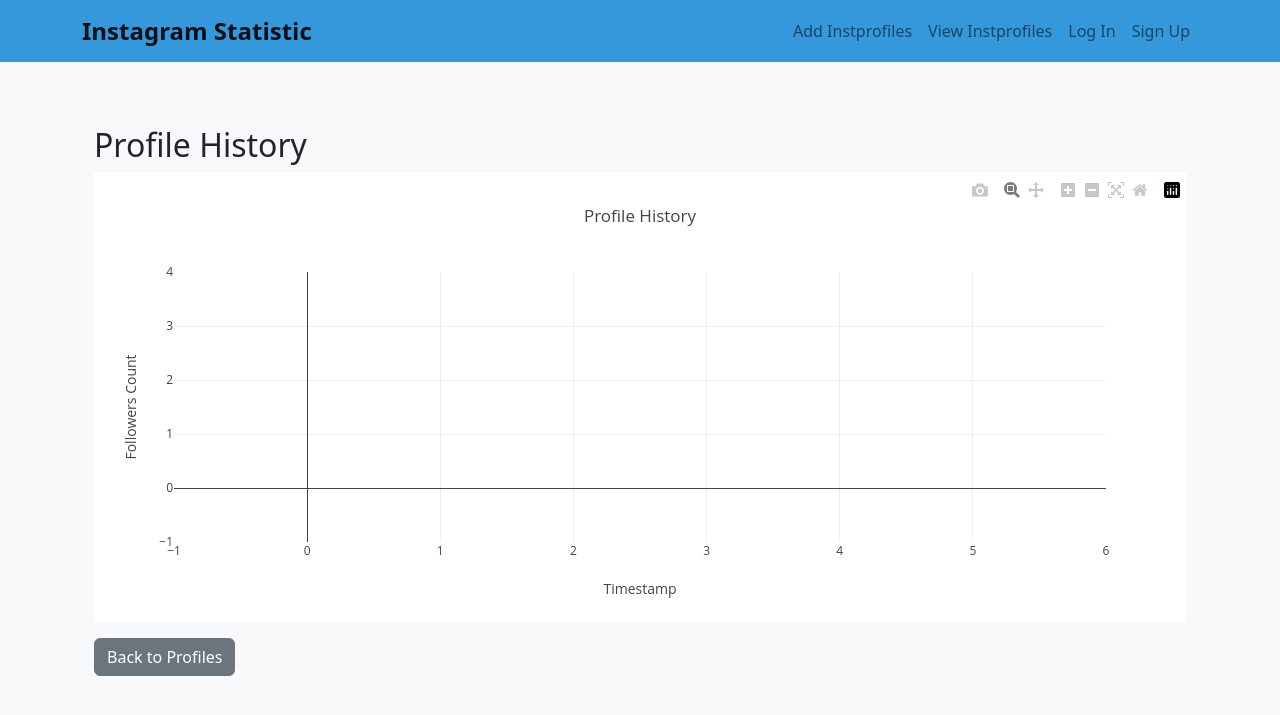
After one commit to Aalis/instagram_stats, a Django app: page /inst_history/instprofile/1/history/ in a window 1280 px wide. The commit adds this page. Shown: the top 715 px of the page. Run offline with Django 5.2, Linux system fonts and the light colour scheme; data that the repository does not hold is empty; parts of the project's set-up code (start-up, migrations or seed data) failed here and were passed over; some libraries are stand-ins or nearby versions.

Commit message:
add charts of followers change

```diff
--- /dev/null
+++ b/inst_history/urls.py
@@ -0,0 +1,10 @@
+from django.urls import path
+from .views import instprofile_history
+
+urlpatterns = [
+    path(
+        "instprofile/<int:profile_id>/history/",
+        instprofile_history,
+        name="instprofile_history",
+    ),
+]
--- a/inst_history/views.py
+++ b/inst_history/views.py
@@ -1,3 +1,17 @@
+from django.http import JsonResponse
+from django.core.serializers import serialize
 from django.shortcuts import render
+from .models import InstHistory
 
-# Create your views here.
+
+def instprofile_history(request, profile_id):
+    profile_history = InstHistory.objects.filter(profile_id=profile_id).order_by(
+        "created_at"
+    )
+
+    # Serialize the queryset to JSON
+    profile_history_json = serialize("json", profile_history)
+
+    return render(
+        request, "instprofile_history.html", {"profile_history": profile_history_json}
+    )
--- a/instagram_stats/urls.py
+++ b/instagram_stats/urls.py
@@ -23,5 +23,6 @@ urlpatterns = [
     path("users/", include("users.urls")),
     path("accounts/", include("django.contrib.auth.urls")),
     path("inst_profiles/", include("inst_profiles.urls")),
+    path("inst_history/", include("inst_history.urls")),
     path("", TemplateView.as_view(template_name="home.html"), name="home"),
 ]
--- /dev/null
+++ b/templates/instprofile_history.html
@@ -0,0 +1,45 @@
+{% extends "base.html" %}
+
+{% block title %}Profile History{% endblock title %}
+
+{% block content %}
+    <div class="container mt-4">
+        <h2>Profile History</h2>
+        <div id="followersChart"></div>
+        <a href="{% url 'instprofile_list' %}" class="btn btn-secondary mt-3">Back to Profiles</a>
+    </div>
+
+    <!-- Include Plotly.js directly from its CDN -->
+    <script src="https://cdn.plot.ly/plotly-latest.min.js"></script>
+
+    <script>
+        document.addEventListener("DOMContentLoaded", function () {
+            // Retrieve data from Django template and format it for Plotly.js
+            const profileHistoryData = JSON.parse("{{ profile_history|escapejs }}");
+
+            // Extract labels (timestamps) and data points (follower counts)
+            const labels = profileHistoryData.map(entry => new Date(entry.fields.created_at));
+            const data = profileHistoryData.map(entry => entry.fields.followers_count);
+
+            // Create a Plotly.js line chart
+            const trace = {
+                x: labels,
+                y: data,
+                type: 'scatter',
+                mode: 'lines',
+                line: { color: 'rgba(75, 192, 192, 1)' },
+                name: 'Followers Count'
+            };
+
+            const layout = {
+                title: 'Profile History',
+                xaxis: { title: 'Timestamp' },
+                yaxis: { title: 'Followers Count' },
+                showlegend: true
+            };
+
+            Plotly.newPlot('followersChart', [trace], layout);
+        });
+    </script>
+
+{% endblock content %}
--- a/templates/instprofile_list.html
+++ b/templates/instprofile_list.html
@@ -20,12 +20,14 @@
                         <span class="badge bg-primary">Followers: {{ profile.followers_count }}</span>
                         <span class="badge bg-success text-white">Change in last 24 hours: {{ profile.insthistory_set.last.followers_subscribed_last_24_hours }}</span>
 
+                        <!-- Add a View History button -->
+                        <a href="{% url 'instprofile_history' profile.id %}" class="btn btn-info btn-sm">View History</a>
+
                         <!-- Add a delete button with a confirmation dialog -->
                         <form method="get" action="{% url 'delete_instprofile' profile.id %}" class="d-inline">
                             {% csrf_token %}
                             <button type="submit" class="btn btn-danger btn-sm">Delete</button>
                         </form>
-
                     </li>
                 {% endfor %}
             </ol>
```
